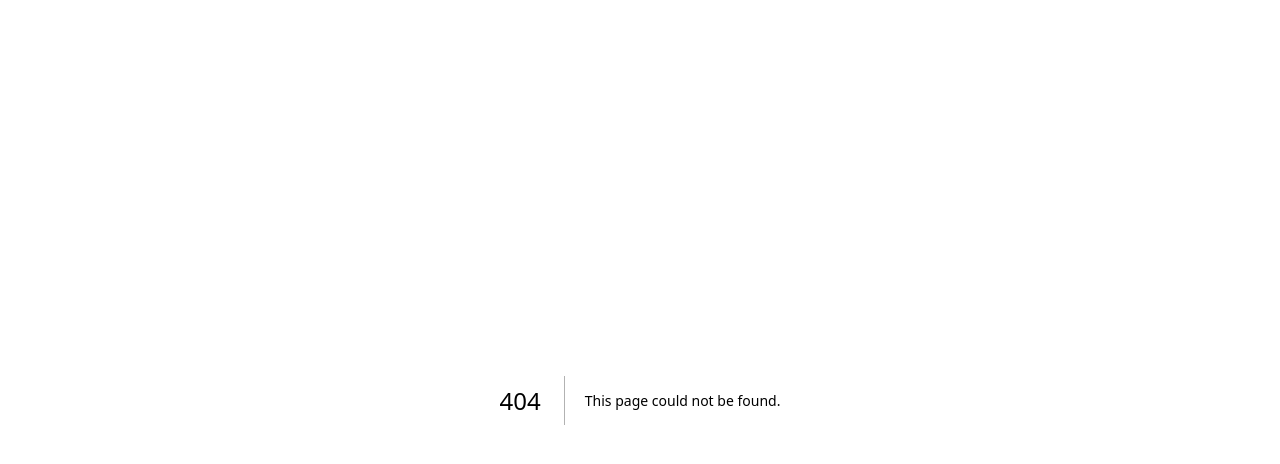
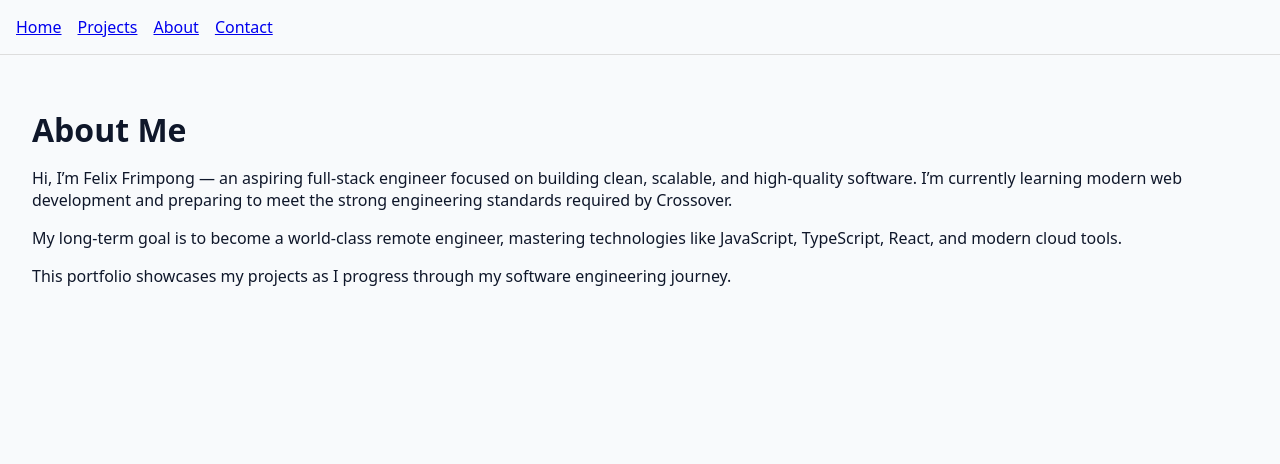
Before and after one commit to FelixFrimpong/portfolio-site, a Next.js app: page /about in a window 1280 px wide. Before the commit this address had no page. Shown: the top 464 px of the page. Built offline with nearby package versions, Linux system fonts and the light colour scheme.

Commit message:
Add basic portfolio page structure (projects, about, contact)

```diff
--- /dev/null
+++ b/src/app/about/page.tsx
@@ -0,0 +1,24 @@
+export default function AboutPage() {
+  return (
+    <main style={{ padding: "2rem" }}>
+      <h1>About Me</h1>
+
+      <p>
+        Hi, I’m Felix Frimpong — an aspiring full-stack engineer focused on
+        building clean, scalable, and high-quality software. I’m currently
+        learning modern web development and preparing to meet the strong
+        engineering standards required by Crossover.
+      </p>
+
+      <p>
+        My long-term goal is to become a world-class remote engineer, mastering
+        technologies like JavaScript, TypeScript, React, and modern cloud tools.
+      </p>
+
+      <p>
+        This portfolio showcases my projects as I progress through my software
+        engineering journey.
+      </p>
+    </main>
+  );
+}
--- a/src/app/layout.tsx
+++ b/src/app/layout.tsx
@@ -2,6 +2,7 @@ import type { Metadata } from "next";
 import { Geist, Geist_Mono } from "next/font/google";
 import "./globals.css";
 import Head from "next/head";
+import Link from "next/link";
 
 const geistSans = Geist({
   variable: "--font-geist-sans",
@@ -101,9 +102,17 @@ export default function RootLayout({
           content="https://felixfrimpong.vercel.app/og-image.png"
         />
       </Head>
-      <body className={`${geistSans.variable} ${geistMono.variable} antialiased`}>
-        {children}
-      </body>
+     <body className={`${geistSans.variable} ${geistMono.variable} antialiased`}>
+  <nav style={{ padding: "1rem", borderBottom: "1px solid #ddd" }}>
+    <Link href="/" style={{ marginRight: "1rem" }}>Home</Link>
+    <Link href="/projects" style={{ marginRight: "1rem" }}>Projects</Link>
+    <Link href="/about" style={{ marginRight: "1rem" }}>About</Link>
+    <Link href="/contact">Contact</Link>
+  </nav>
+  {children}
+</body>
+
+
     </html>
   );
 }
```
Also changed, not shown: src/app/contact/page.tsx (added, +33 -0 lines), src/app/projects/page.tsx (added, +25 -0 lines).
